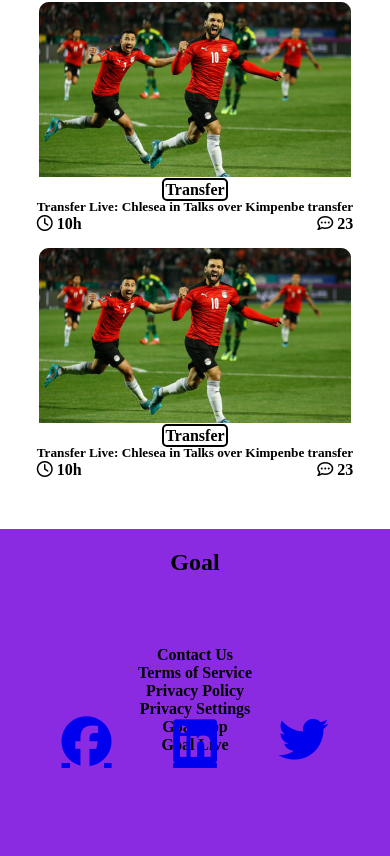
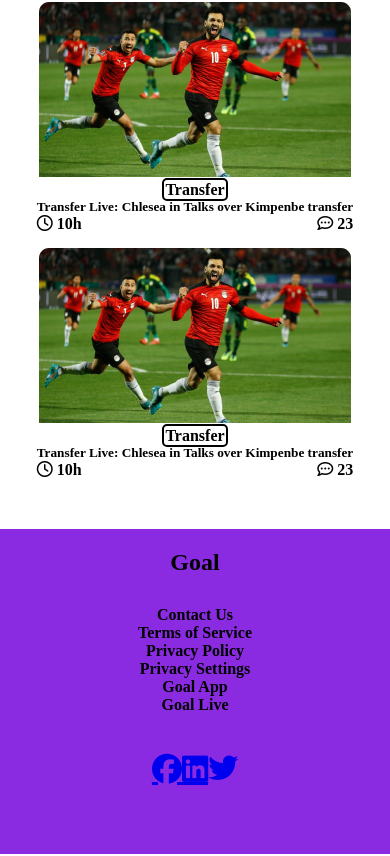
Before and after one commit to MasudSaifullah/world-cup-2022, a plain HTML site: page index.html in a window 390 px wide. Shown: the part 2482-3338 px from the top of the page. Drawn offline with Linux system fonts and the light colour scheme; a web font is replaced by a local one.

Commit message:
final try

```diff
--- a/style.css
+++ b/style.css
@@ -151,7 +151,7 @@ footer {
 
 h2 {
     text-align: center;
-    margin-bottom: 50px;
+    margin-bottom: 30px;
     padding-top: 20px;
 
 }
@@ -159,16 +159,14 @@ h2 {
 .page-info {
     display: flex;
     justify-content: space-evenly;
-    width: 100%;
-    height: 50px;
 
 }
 
 .social-icon {
     display: flex;
     align-items: center;
-    font-size: 50px;
-    justify-content: space-evenly;
+    font-size: 30px;
+    justify-content: center;
     margin-top: 20PX;
     padding-bottom: 20PX;
 }
@@ -209,7 +207,7 @@ h2 {
         flex-direction: column;
         text-align: center;
         justify-content: space-between;
-        padding: 20px;
+
 
     }
 
@@ -219,13 +217,10 @@ h2 {
 
     footer {
         align-items: center;
-        padding-bottom: 50px;
+        padding-bottom: 30px;
 
     }
 
-    .page-info {
-        margin-top: 20px;
-    }
 
 }
 
```
